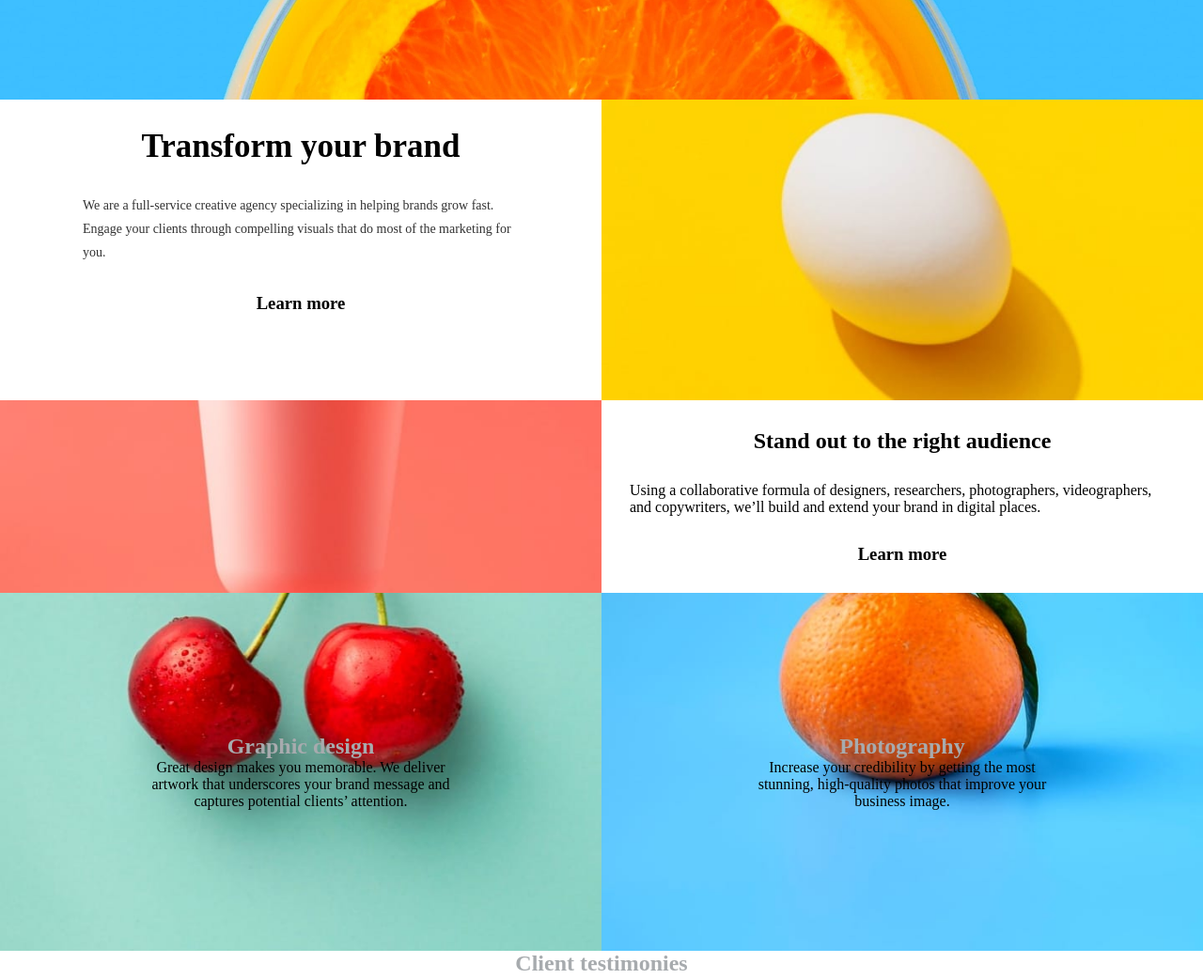
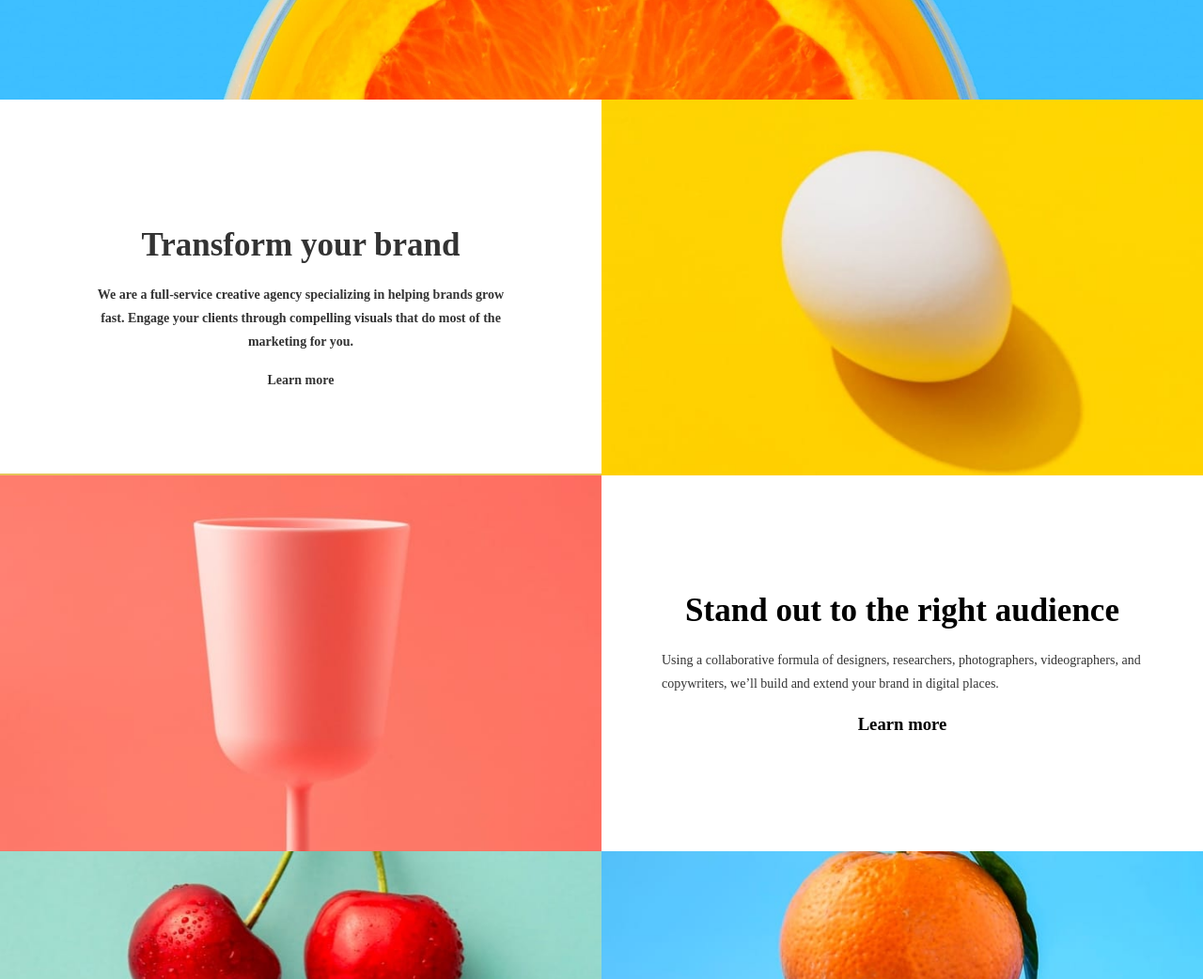
Before and after one commit to abbeybukky2020-web/sunny, a plain HTML site: page index.html in a window 1280 px wide. Shown: the part 694-1736 px from the top of the page at 94% size. Drawn offline with Linux system fonts and the light colour scheme.

Commit message:
sunny-name

```diff
--- a/css/style.css
+++ b/css/style.css
@@ -95,9 +95,11 @@ header a {
     display: flex;
     flex-direction: column;
     align-items: center;
-    gap: 30px;
-    padding: 30px;
-    height: 40vh;
+    justify-content: center;
+    text-align: center;
+    gap: 20px;
+    height: 50vh;
+    padding: 3rem;
 }
 
 
@@ -117,7 +119,7 @@ header a {
     width: 80%;
 }
 
-.text-box .grid-box4 h3 {
+.text-box {
     color: #333;
     font-size: 12px;
     font-weight: bold;
@@ -134,8 +136,9 @@ header a {
     display: flex;
     flex-direction: column;
     align-items: center;
-    gap: 30px;
-    padding: 30px;
+    justify-content: center;
+    gap: 20px;
+    height: 50vh;
 }
 
 .grid-box3 {
@@ -147,7 +150,7 @@ header a {
     flex-direction: column;
     align-items: center;
     gap: 30px;
-    padding: 30px;
+    height: 50vh;
 }
 
 .grid-box4 {
@@ -155,10 +158,20 @@ header a {
     display: flex;
     flex-direction: column;
     align-items: center;
-    gap: 30px;
-    padding: 30px;
+    justify-content: center;
+    gap: 20px;
+    height: 50vh;
 }
-
+.grid-box4 p {
+    color: #333;
+    font-size: 14px;
+    line-height: 1.8;
+    width: 80%;
+}
+.grid-box4 h2{
+    font-size: 35px;
+    text-align: center;
+}
 .grid-box5 {
     background-image: url(/images/desktop/image-graphic-design.jpg);
     background-repeat: no-repeat;
@@ -168,7 +181,7 @@ header a {
     flex-direction: column;
     align-items: center;
     justify-content: flex-end;
-    padding: 80px;
+    height: 50vh;
 }
 
 .grid-box6 {
@@ -180,12 +193,12 @@ header a {
     flex-direction: column;
     text-align: center;
     align-items: center;
-    padding: 80px;
+    justify-content: flex-end;
+    height: 50vh;
 }
 
 .grid-box6 p {
     text-align: center;
-    justify-content: flex-end;
 
 }
 
```
